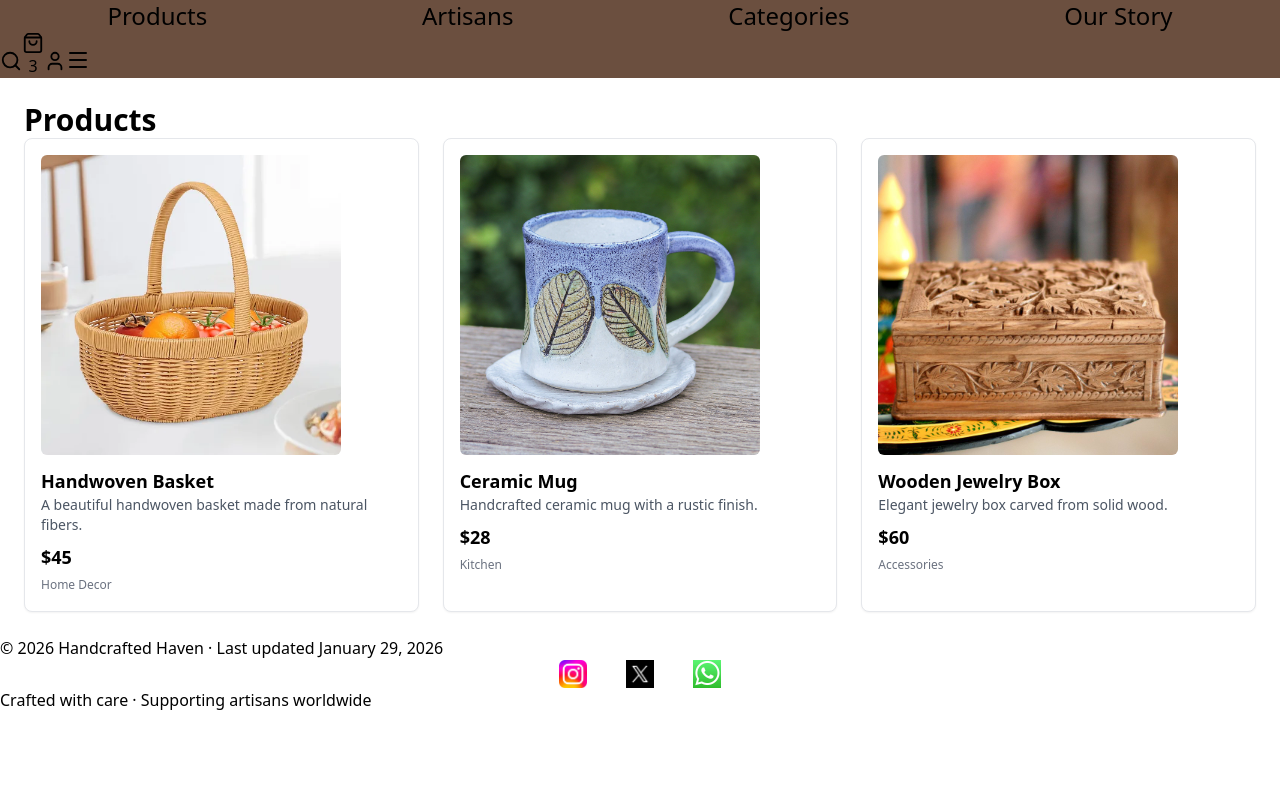
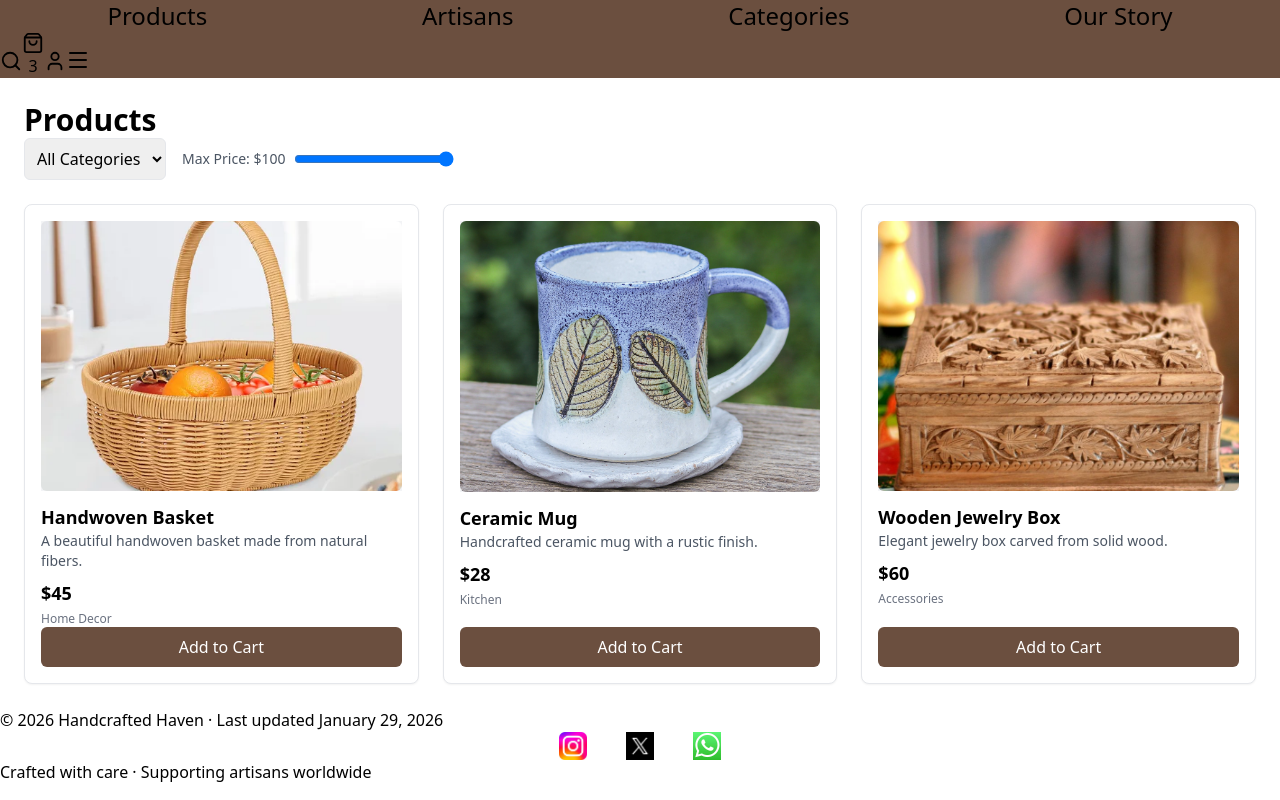
Before and after one commit to bruninrko123/handcrafted-haven-project, a Next.js app in the folder handcrafted-haven/handcrafted-haven/: page /products in a window 1280 px wide. Built offline with nearby package versions, Linux system fonts and the light colour scheme.

Commit message:
-Created Filter Functionality. -Styled the Products Card after adding an "Add to cart" button. "Add to cart" button functionality to be added later.

```diff
--- a/handcrafted-haven/handcrafted-haven/src/app/products/page.tsx
+++ b/handcrafted-haven/handcrafted-haven/src/app/products/page.tsx
@@ -1,15 +1,62 @@
+"use client";
+import { useState } from "react";
 import ProductCard from "@/app/ui/ProductCard";
 import { products } from "@/data/products";
 
 export default function ProductsPage() {
+  const [category, setCategory] = useState("All");
+  const [maxPrice, setMaxPrice] = useState(100); // Adjust later to fit your price range
+
+  const filteredProducts = products.filter((product) => {
+    const categoryMatch = category === "All" || product.category === category;
+
+    const priceMatch = product.price <= maxPrice;
+
+    return categoryMatch && priceMatch;
+  });
+
+
   return (
     <main className="p-6">
       <h1 className="text-3xl font-bold">
         Products
       </h1>
 
+
+      {/* Filters */}
+
+      <section className="mb-6 flex flex-col sm:flex-row gap-4">
+        {/* Category Filter */}
+        <select
+          value={category}
+          onChange={(e) => setCategory(e.target.value)}
+          className="border rounded-md p-2"
+        >
+          <option value="All">All Categories</option>
+          <option value="Home Decor">Home Decor</option>
+          <option value="Kitchen">Kitchen</option>
+          <option value="Accessories">Accessories</option>
+        </select>
+
+        {/* Price Filter */}
+        <div className="flex items-center gap-2">
+          <label className="text-sm text-gray-600">
+            Max Price: ${maxPrice}
+          </label>
+          <input
+            type="range"
+            min="0"
+            max="100"
+            step="5"
+            value={maxPrice}
+            onChange={(e) => setMaxPrice(Number(e.target.value))}
+            className="w-40"
+          />
+        </div>
+      </section>
+
       <section className="grid grid-cols-1 sm:grid-cols-2 lg:grid-cols-3 gap-6">
-        {products.map((product) => (
+        {filteredProducts.map((product) => (
           <ProductCard key={product.id} product={product} />
         ))}
       </section>
--- a/handcrafted-haven/handcrafted-haven/src/app/ui/ProductCard.tsx
+++ b/handcrafted-haven/handcrafted-haven/src/app/ui/ProductCard.tsx
@@ -4,14 +4,17 @@ import { Product } from "@/types/product";
 
 export default function ProductCard({ product }: { product: Product }) {
   return (
-    <div className="border rounded-lg p-4 shadow-sm bg-white">
-      <Image
+    <div className="border rounded-lg p-4 shadow-sm bg-white flex flex-col">
+      {/* Image container */}
+
+      <div className="relative w-full aspect-[4/3] bg-gray-100 flex items-center justify-center">
+        <Image
         src={product.imageUrl}
         alt={product.name}
-        width={300}
-        height={200}
-        className="rounded-md object-cover"
+        fill
+        className="object-cover rounded-md"
       />
+      </div>
 
       <h3 className="mt-3 text-lg font-semibold">
         {product.name}
@@ -28,6 +31,14 @@ export default function ProductCard({ product }: { product: Product }) {
       <span className="inline-block mt-1 text-xs text-gray-500">
         {product.category}
       </span>
+
+      {/* Add to Cart button */}
+      <button
+        onClick={() => addToCart(product)}
+        className="mt-auto w-full bg-[#6B4F3F] text-white py-2 rounded-md hover:opacity-90"
+      >
+        Add to Cart
+      </button>
     </div>
   );
 }
```
Also changed, not shown: handcrafted-haven/handcrafted-haven/src/context/CartContext.tsx (added).
